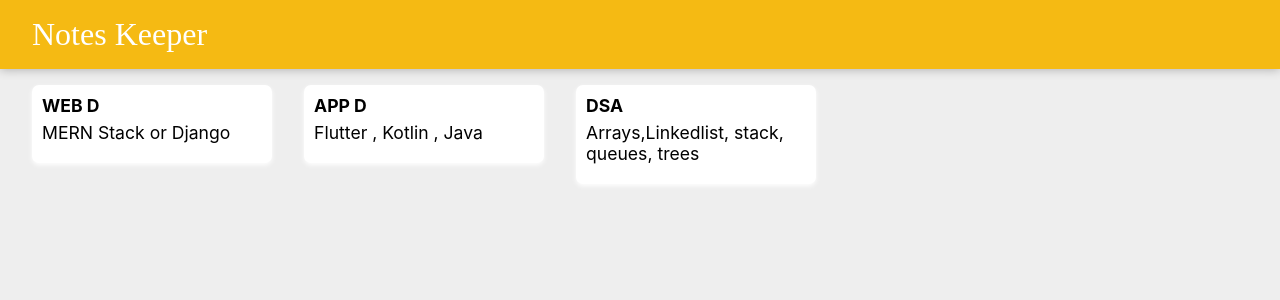
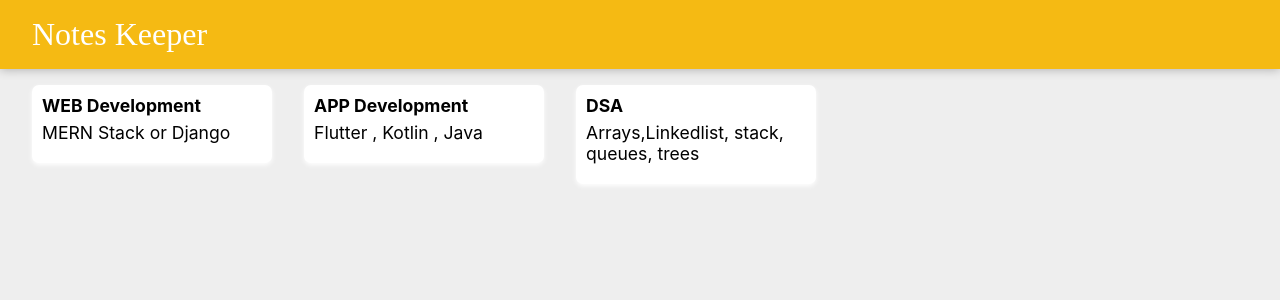
Before and after one commit to girivivek45/Keeper-app, a React (Create React App) app: page / in a window 1280 px wide. Shown: the top 300 px of the page. Built offline with nearby package versions, Linux system fonts and the light colour scheme.

Commit message:
ui changes

```diff
--- a/src/Notes.js
+++ b/src/Notes.js
@@ -1,9 +1,9 @@
 const Note = [
-    { title : "WEB D",
+    { title : "WEB Development",
     content : "MERN Stack or Django"
     },
     {
-        title: "APP D",
+        title: "APP Development",
         content: "Flutter , Kotlin , Java"
     },
     {
```
